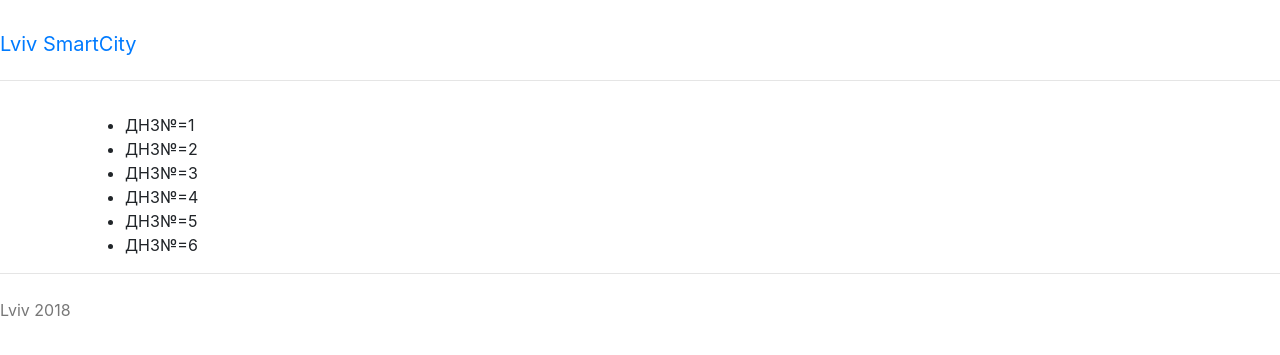
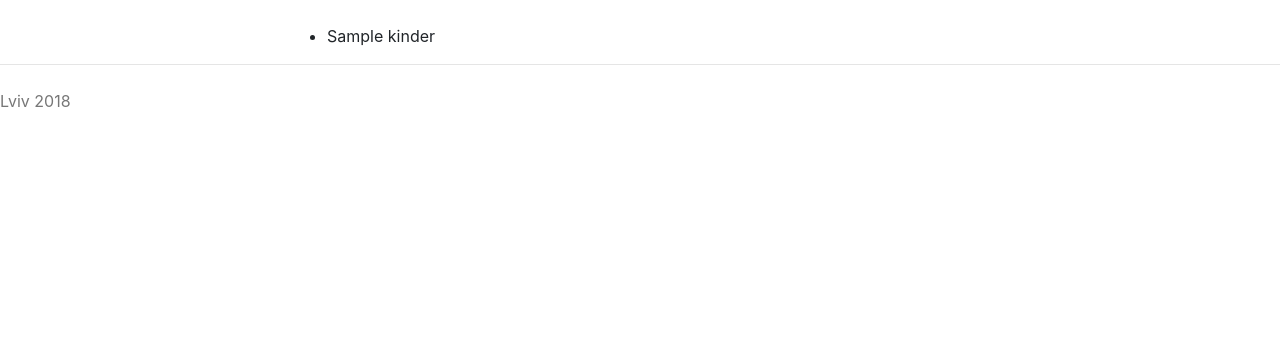
Before and after one commit to aodarc/final_project, a Django app: template templates/main_page/kindergarten_page.html in a window 1280 px wide. Shown: the top 355 px of the page. Run offline with Django 3.2, Linux system fonts and the light colour scheme; the template is opened without the code that fills it: most values are stand-ins (such as "Sample title", 1, 10 or a date in 2020); some libraries are stand-ins or nearby versions.

Commit message:
i-was-create-page-of-kindergarten

```diff
--- a/apps/kindergarten/urls.py
+++ b/apps/kindergarten/urls.py
@@ -5,7 +5,5 @@ from apps.kindergarten.views import Kindergartenview
 from final_project.views import MainPageView
 
 urlpatterns = [
-    url(r'^kindergarden/', include('apps.kindergarten.views')),
-    url(r'^kindergarten/$', Kindergartenview.as_view()),
-    url(r'^$', MainPageView.as_view(), name="main")
+    url(r'^$', Kindergartenview.as_view()),
 ]
--- a/final_project/urls.py
+++ b/final_project/urls.py
@@ -26,7 +26,6 @@ urlpatterns = [
     url(r'^users/', include('apps.user_profile.urls')),
     url(r'^kindergarden/', include('apps.kindergarten.urls')),
     url(r'^register/$', RegisterFormView.as_view(), name="register"),
-    url(r'^kindergarden/$', Kindergartenview(), name="kindergarten_page"),
     url(r'^$', MainPageView.as_view(), name="main")
 ]
 
--- a/templates/main_page/kindergarten_page.html
+++ b/templates/main_page/kindergarten_page.html
@@ -1,6 +1,7 @@
 {% extends 'base.html' %}
+{% load static %}
 
-{% load static %}
+
 {% block header %}
     <title>Реєстрація</title>
     <link href="{% static 'final_project/src/css/main_page.css' %}" rel="stylesheet">
@@ -8,32 +9,14 @@
 
 {% block main %}
 
-    <header class="header clearfix">
-        <a class="navbar-brand" href="http://127.0.0.1:8000/"><strong class="logo-skg"> </strong>Lviv SmartCity</a>
-    </header>
-    <head>
-  <meta name="viewport" content="width=device-width, initial-scale=1">
-  <link rel="stylesheet" href={% static "final_project/bootstrap/css/bootstrap.min.css" %}>
-  <script src={%  static 'final_project/jquery/jquery.min.js'%}></script>
-  <script src={% static 'final_project/bootstrap/js/bootstrap.min.js'%}></script>
-</head>
-<body>
-
 <div class="container">
   <ul>
-    <li>ДНЗ№=1</li>
-    <li>ДНЗ№=2</li>
-    <li>ДНЗ№=3</li>
-    <li>ДНЗ№=4</li>
-    <li>ДНЗ№=5</li>
-    <li>ДНЗ№=6</li>
+    {% for x in kinder_list%}
+        <li>{{ x.name }}</li>
+    {%endfor%}
   </ul>
 </div>
 
-</body>
-
-    {#    </div>#}
-    {#    </div>#}
 
     <footer class="footer">
         <p>Lviv {% now "Y" %}</p>
```
Also changed, not shown: apps/kindergarten/views.py (+4 -6 lines).
